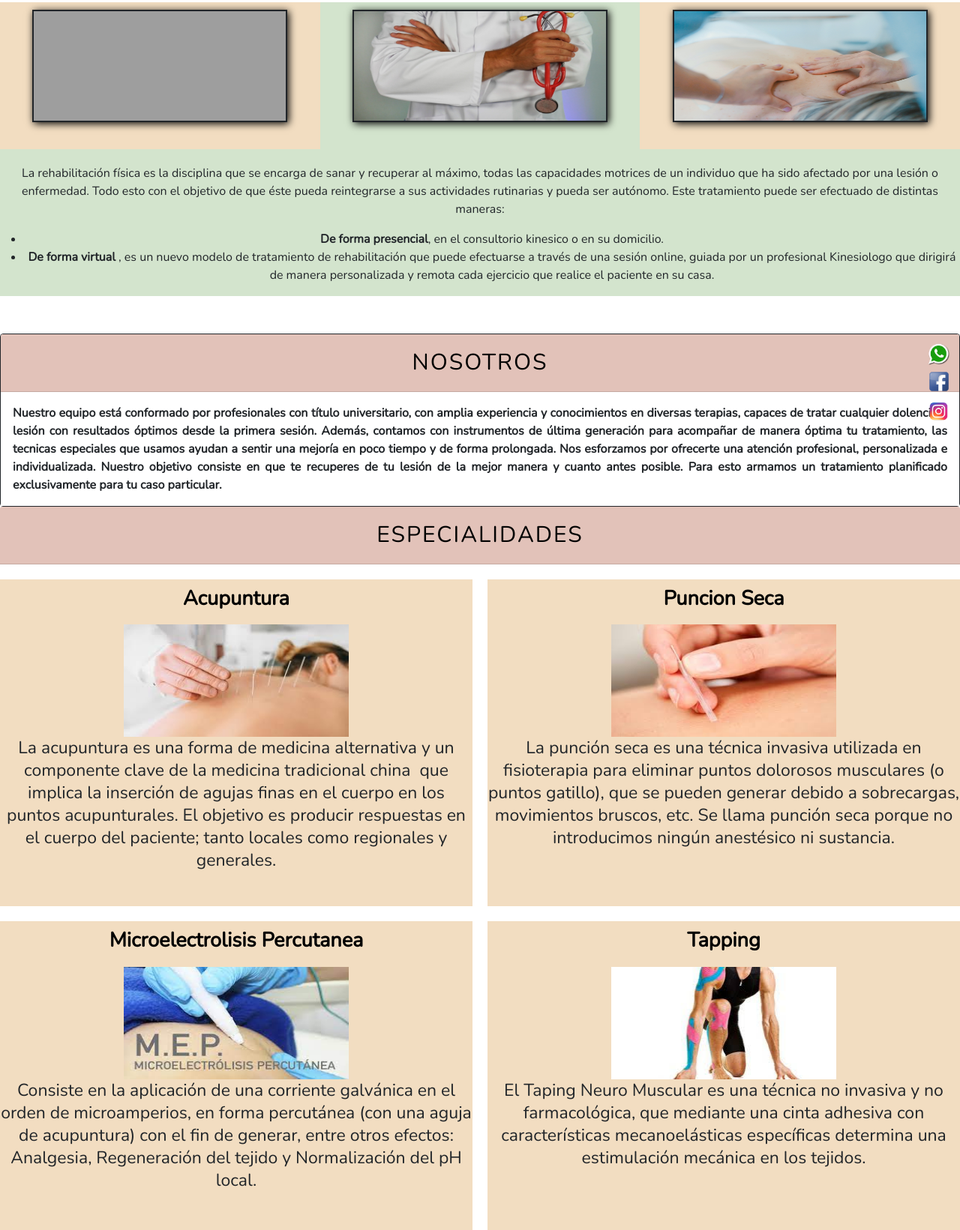
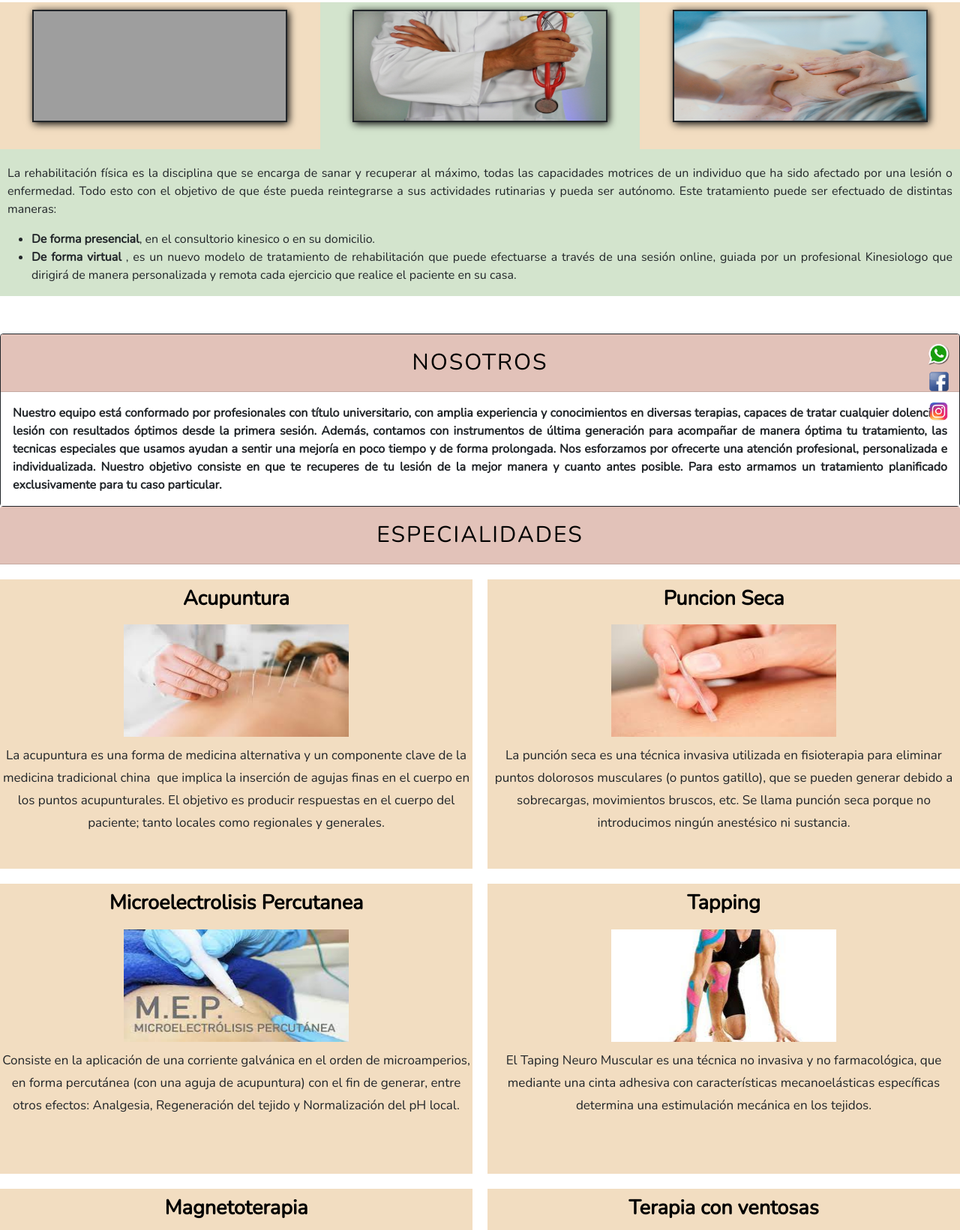
Before and after one commit to Belu85/trabajo-final1, a website: page index.html in a window 1280 px wide. Shown: the part 233-1874 px from the top of the page at 75% size. Drawn offline with nearby package versions, Linux system fonts and the light colour scheme; grey boxes are pictures that could not be loaded.

Commit message:
correccion letras

```diff
--- a/scss/_especialidades.scss
+++ b/scss/_especialidades.scss
@@ -37,7 +37,8 @@
 
         p{
             font-family: 'Nunito', sans-serif;
-            font-size: 23px;
+            font-size: 17px;
+            padding-top: 10px;
         }
     }
 
@@ -56,7 +57,8 @@
 
         p{
             font-family: 'Nunito', sans-serif;
-            font-size: 23px;
+            font-size: 17px;
+            padding-top: 10px;
         }
     }
 
--- a/scss/_inicio.scss
+++ b/scss/_inicio.scss
@@ -55,11 +55,13 @@
     background-color: #D3E4CD;
     grid-column-start: 1;
     grid-column-end: -1;
-    text-align: center;
+    text-align: justify;
     align-items: center;
     justify-content: center;
     font-family: 'Nunito', sans-serif;
     padding-top: 20px;
+    padding-left: 10px;
+    padding-right: 10px;
 }
 }
 
--- a/scss/_reset.scss
+++ b/scss/_reset.scss
@@ -10,6 +10,7 @@
 .logo{
     width: 100px;
 }
+
 h1{
     color: black;
     letter-spacing: 2px;
```
Also changed, not shown: css/estilo.css, 1 other file.
